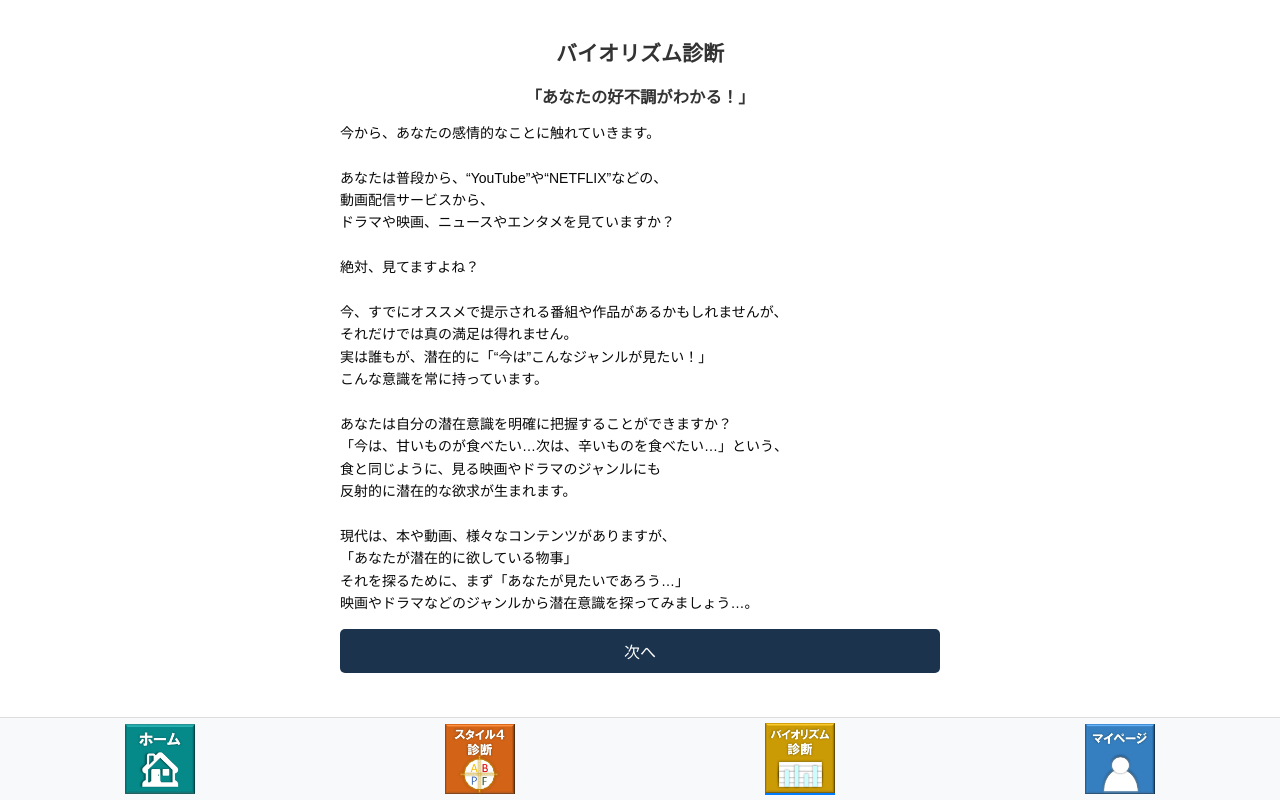
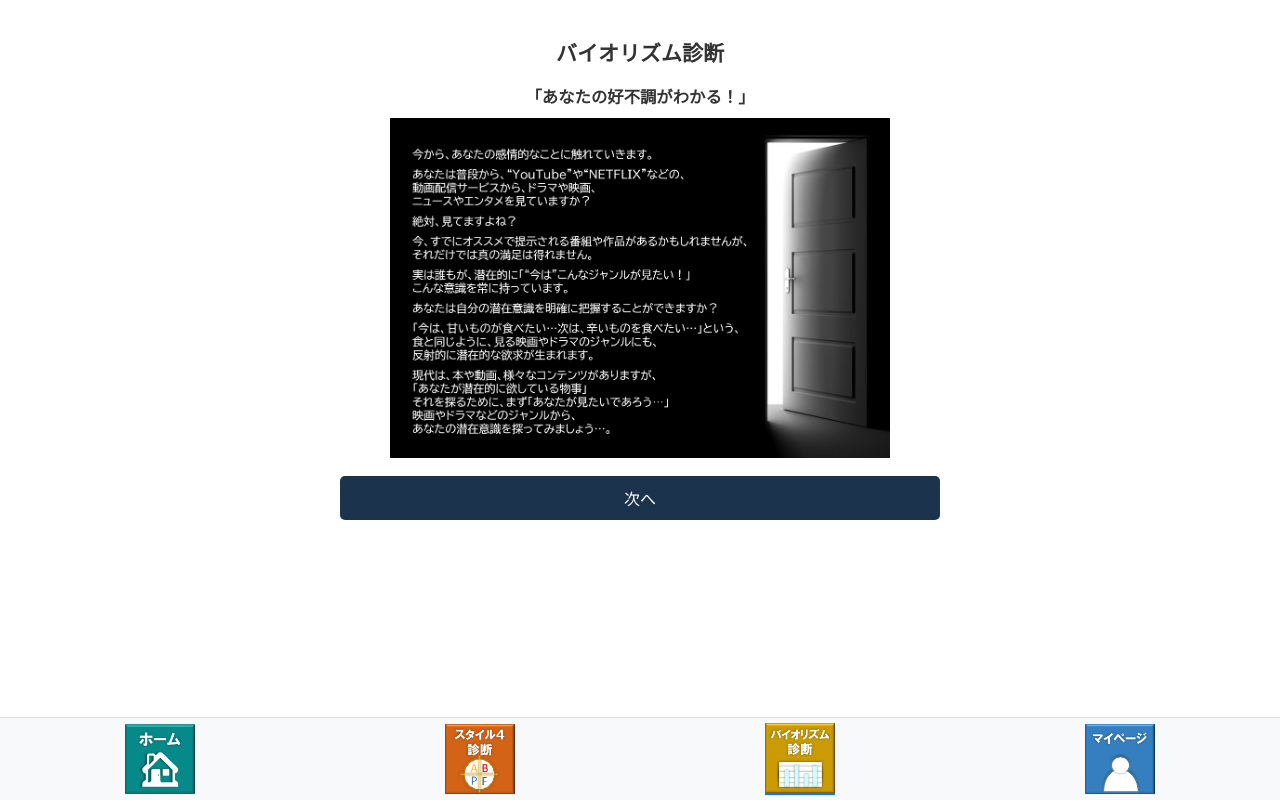
Before and after one commit to sakaguchi2783/GT-golf-app, a React (Create React App) app: page /biorhythm in a window 1280 px wide. Built offline with nearby package versions, Linux system fonts and the light colour scheme.

Commit message:
UI修正52

```diff
--- a/src/pages/Biorhythm.css
+++ b/src/pages/Biorhythm.css
@@ -93,3 +93,15 @@ button:hover {
     padding: 8px;
   }
 }
+
+/*prologueのページ*/
+.image-container {
+  text-align: center; /* Center the image horizontally */
+  margin: 5px; /* Add some margin if needed */
+}
+
+.prologue-image {
+  width: 100%;
+  max-width: 500px; /* Adjust the max width as needed */
+  height: auto; /* Maintain the aspect ratio */
+}
--- a/src/pages/Biorhythm.js
+++ b/src/pages/Biorhythm.js
@@ -1,6 +1,7 @@
 import React, { useState, useEffect } from 'react';
 import { useNavigate } from 'react-router-dom';
 import './Biorhythm.css';
+import prologueImage from '../images/prologue.jpg'; // Adjust the path as needed
 
 const questions = [
   '1⃣『今日、感情的にどれくらい安定していると感じますか？』',
@@ -123,25 +124,9 @@ const Biorhythm = () => {
         <div className="intro-text">
           <h2>バイオリズム診断</h2>
           <h3>「あなたの好不調がわかる！」</h3>
-          <p>
-            今から、あなたの感情的なことに触れていきます。<br /><br />
-            あなたは普段から、“YouTube”や“NETFLIX”などの、<br />
-            動画配信サービスから、<br />
-            ドラマや映画、ニュースやエンタメを見ていますか？<br /><br />
-            絶対、見てますよね？<br /><br />
-            今、すでにオススメで提示される番組や作品があるかもしれませんが、<br />
-            それだけでは真の満足は得れません。<br />
-            実は誰もが、潜在的に「“今は”こんなジャンルが見たい！」<br />
-            こんな意識を常に持っています。<br /><br />
-            あなたは自分の潜在意識を明確に把握することができますか？<br />
-            「今は、甘いものが食べたい…次は、辛いものを食べたい…」という、<br />
-            食と同じように、見る映画やドラマのジャンルにも<br />
-            反射的に潜在的な欲求が生まれます。<br /><br />
-            現代は、本や動画、様々なコンテンツがありますが、<br />
-            「あなたが潜在的に欲している物事」<br />
-            それを探るために、まず「あなたが見たいであろう…」<br />
-            映画やドラマなどのジャンルから潜在意識を探ってみましょう…。
-          </p>
+          <div className="image-container">
+      <img src={prologueImage} alt="Prologue" className="prologue-image" />
+    </div>
           <button onClick={() => setCurrentQuestionIndex(1)}>次へ</button>
         </div>
       )}
```
Also changed, not shown: src/images/prologue.jpg (added).
